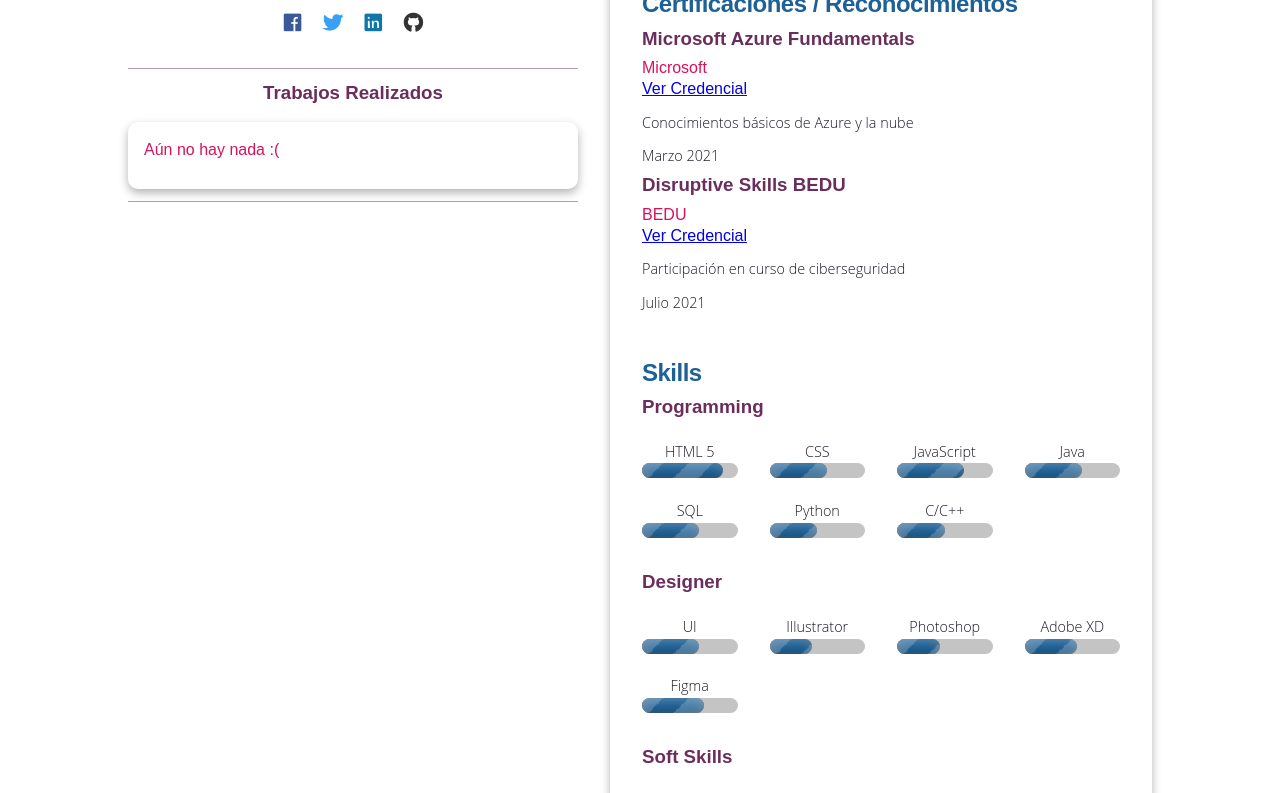
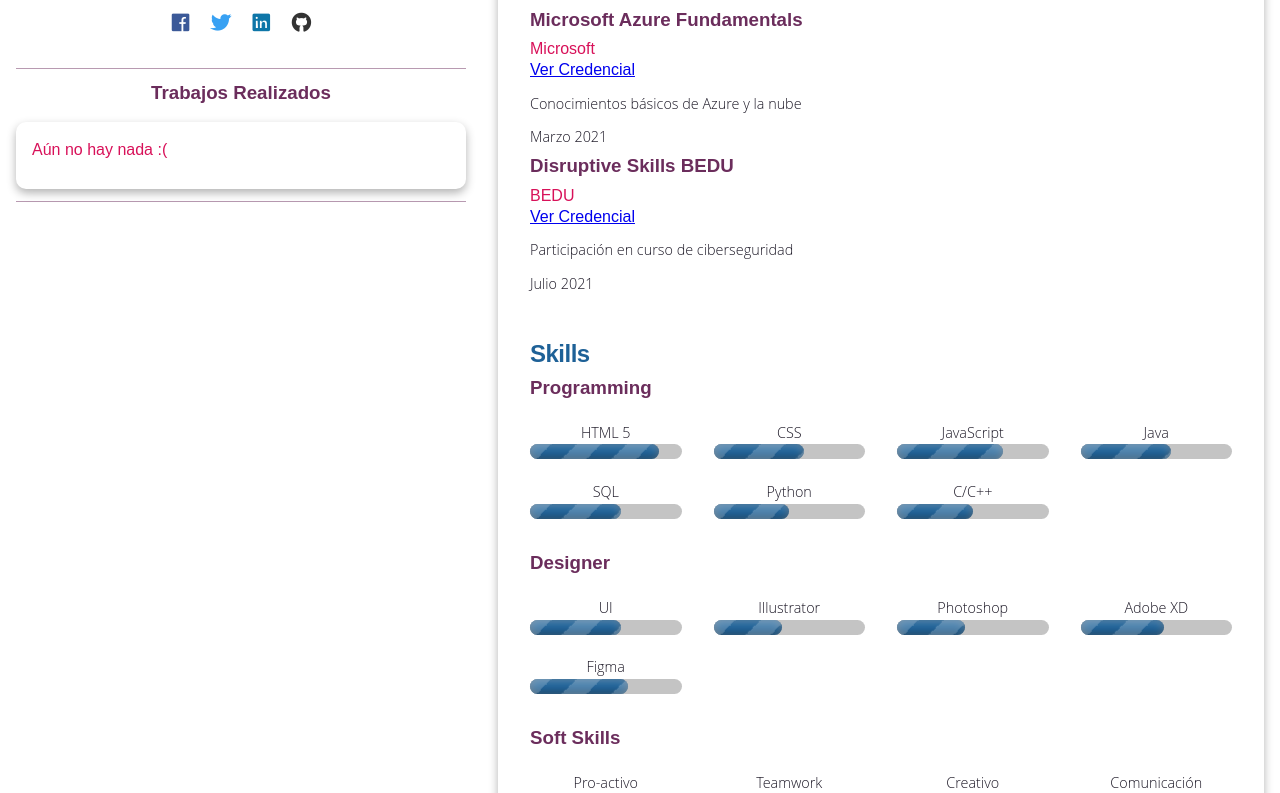
Before and after one commit to AngelSolis48/AcercaDeMi, a React (Create React App) app: page / in a window 1280 px wide. Shown: the part 460-1253 px from the top of the page. Built offline with nearby package versions, Linux system fonts and the light colour scheme.

Commit message:
Proporcionando espacio suficiente en el grid

```diff
--- a/src/components/Main.jsx
+++ b/src/components/Main.jsx
@@ -3,7 +3,7 @@
 
 const MainStyled = styled.div`
     display: grid;
-    grid-template-columns: minmax(auto, 1024px);
+    grid-template-columns: minmax(auto, 1440px);
     justify-content: center;
     padding: 1em;
 `;
```
